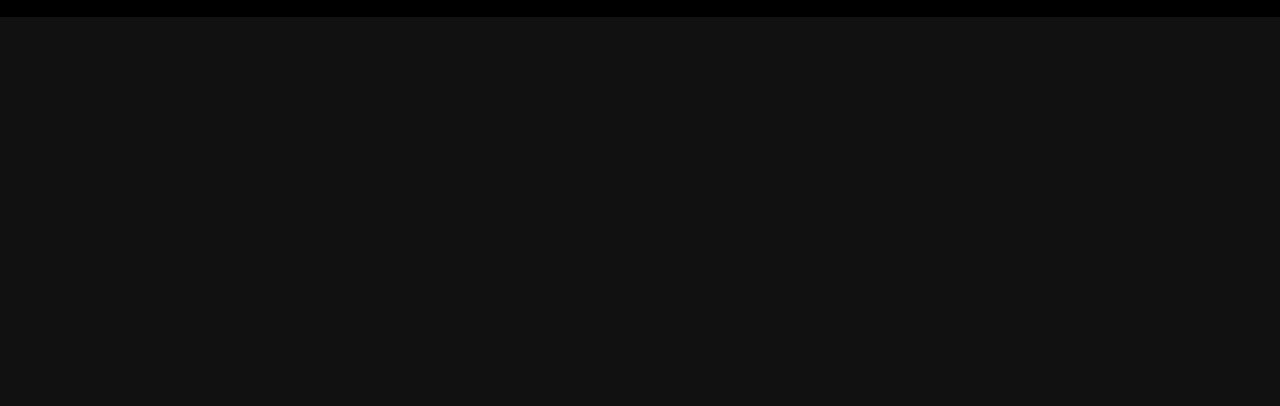
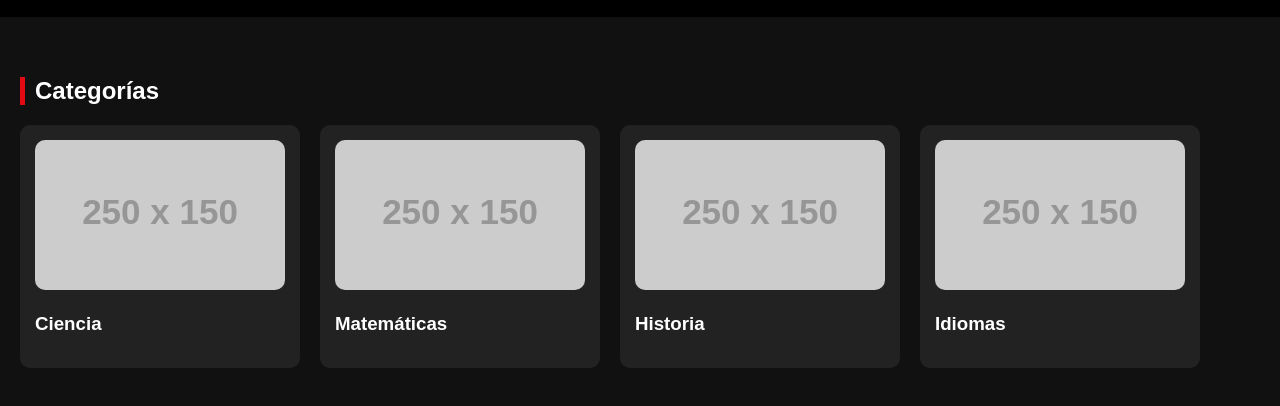
Before and after one commit to LeonardoFabricioImanaReyes/examen, a plain HTML site: page index.html in a window 1280 px wide. Shown: the part 60-466 px from the top of the page. Drawn offline with Linux system fonts and the light colour scheme; placeholder pictures from the web are drawn by us.

Commit message:
feat: agregar categorias

```diff
--- a/index.html
+++ b/index.html
@@ -75,3 +75,26 @@
 </header>
 
 <div class="container">
+    <!-- CATEGORÍAS -->
+    <h2>Categorías</h2>
+    <div class="grid">
+        <div class="card">
+            <img src="https://via.placeholder.com/250x150" alt="Ciencia">
+            <h3>Ciencia</h3>
+        </div>
+
+        <div class="card">
+            <img src="https://via.placeholder.com/250x150" alt="Matemáticas">
+            <h3>Matemáticas</h3>
+        </div>
+
+        <div class="card">
+            <img src="https://via.placeholder.com/250x150" alt="Historia">
+            <h3>Historia</h3>
+        </div>
+
+        <div class="card">
+            <img src="https://via.placeholder.com/250x150" alt="Idiomas">
+            <h3>Idiomas</h3>
+        </div>
+    </div>
```
